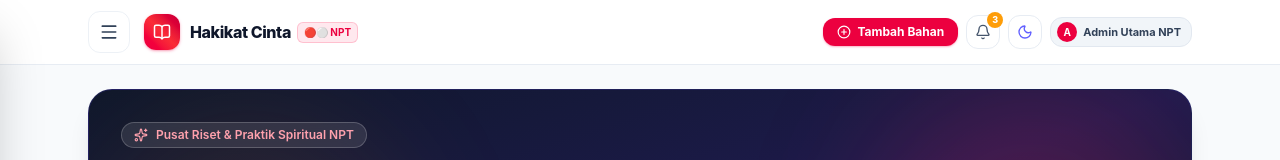
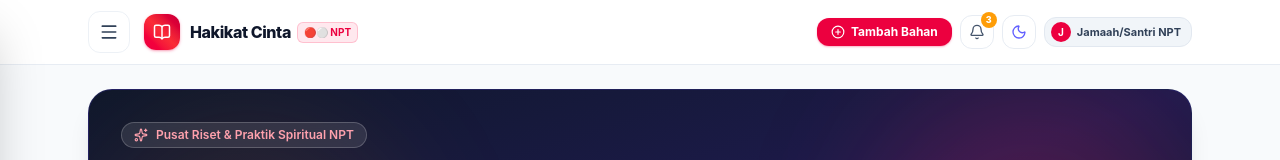
Before and after one commit to imannurjamanreborn1984/nptcentre, a React (Vite) app: page / in a window 1280 px wide. Shown: the top 160 px of the page. Built offline with nearby package versions, Linux system fonts and the light colour scheme; a web font is replaced by a local one.

Commit message:
fix: default fresh visitors to Anggota role and restrict admin data modal

```diff
--- a/src/components/layout/Sidebar.tsx
+++ b/src/components/layout/Sidebar.tsx
@@ -246,6 +246,7 @@ export const Sidebar: React.FC<SidebarProps> = ({
           </div>
 
           {/* Admin & Ruang Approval Area */}
+          {activeAccount.role === 'Super Admin' && (
             <div className="space-y-1">
               <div className="text-[10px] font-bold tracking-wider uppercase text-slate-400 dark:text-slate-500 px-3 py-1">
                 Admin & Kurasi Konten
@@ -283,6 +284,7 @@ export const Sidebar: React.FC<SidebarProps> = ({
                 <ChevronRight className="w-3.5 h-3.5 opacity-60" />
               </button>
             </div>
+          )}
 
           {/* Color Themes Section */}
           <div className="space-y-2">
--- a/src/services/dataService.ts
+++ b/src/services/dataService.ts
@@ -201,7 +201,7 @@ export const DataService = {
     } catch (e) {
       console.error(e);
     }
-    return { id: 'acc-admin-1', name: 'Admin Utama NPT', role: 'Super Admin' };
+    return { id: 'acc-member-3', name: 'Jamaah/Santri NPT', role: 'Anggota' };
   },
 
   setActiveAccount(account: { id: string; name: string; role: 'Super Admin' | 'Reviewer VIP' | 'Anggota' }): void {
```
Lines whose indentation alone changed are shown as unchanged.
